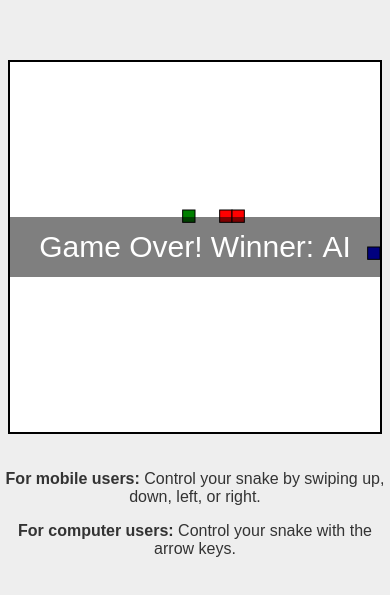
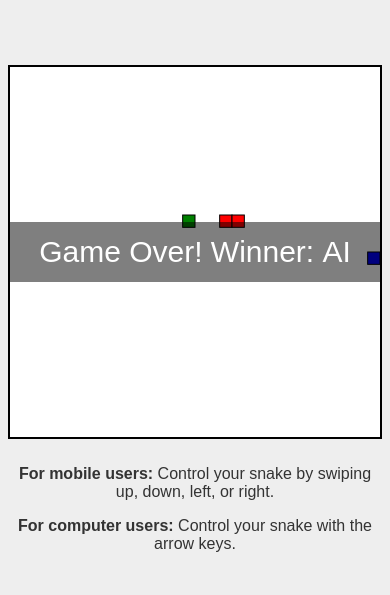
Before and after one commit to rrh1441/snek, a plain HTML site: page index.html in a window 390 px wide. Shown: the part 105-700 px from the top of the page. Drawn offline with Linux system fonts and the light colour scheme.

Commit message:
Added on-screen instructions for mobile and computer users v2

```diff
--- a/index.html
+++ b/index.html
@@ -5,7 +5,7 @@
   <title>Snake Game: User vs. AI</title>
   <meta name="viewport" content="width=device-width, initial-scale=1.0">
   <style>
-    /* Center the canvas and give it a border */
+    /* Use a flex column layout so the canvas and instructions stack vertically */
     body {
       margin: 0;
       background-color: #eee;
@@ -18,26 +18,34 @@
       user-select: none;
       -webkit-user-select: none;
     }
+    /* Container for the game canvas and instructions */
+    #gameContainer {
+      display: flex;
+      flex-direction: column;
+      align-items: center;
+    }
     canvas {
       background-color: #fff;
       border: 2px solid #000;
       touch-action: none; /* Prevent scrolling on mobile */
     }
-    /* Style for instructions */
+    /* Instructions styling */
     #instructions {
-      margin-top: 20px;
+      margin-top: 10px;
       text-align: center;
       font-family: Arial, sans-serif;
       color: #333;
+      padding: 0 10px;
     }
   </style>
 </head>
 <body>
-  <canvas id="gameCanvas"></canvas>
-
-  <div id="instructions">
-    <p><strong>For mobile users:</strong> Control your snake by swiping up, down, left, or right.</p>
-    <p><strong>For computer users:</strong> Control your snake with the arrow keys.</p>
+  <div id="gameContainer">
+    <canvas id="gameCanvas"></canvas>
+    <div id="instructions">
+      <p><strong>For mobile users:</strong> Control your snake by swiping up, down, left, or right.</p>
+      <p><strong>For computer users:</strong> Control your snake with the arrow keys.</p>
+    </div>
   </div>
 
   <script>
@@ -45,22 +53,26 @@
     const canvas = document.getElementById('gameCanvas');
     const ctx = canvas.getContext('2d');
     const margin = 20;
-    const availableSize = Math.min(window.innerWidth, window.innerHeight) - margin;
+    // Reserve space for instructions (e.g., 80px)
+    const instructionsHeight = 80;
+    const availableWidth = window.innerWidth - margin;
+    const availableHeight = window.innerHeight - margin - instructionsHeight;
+    const availableSize = Math.min(availableWidth, availableHeight);
     canvas.width = availableSize;
     canvas.height = availableSize;
 
     // ----- Grid Settings -----
-    const gridCount = 30;
-    const cellSize = canvas.width / gridCount;
-    const gridWidth = gridCount;
-    const gridHeight = gridCount;
+    const gridCount = 30;  // Number of cells along one side
+    const cellSize = canvas.width / gridCount;  // Calculate cell size based on canvas size
+    const gridWidth = gridCount;  // in cells
+    const gridHeight = gridCount; // in cells
 
     // ----- Global Game Variables -----
     let userSnake, aiSnake;
     let tokenPosition = null;
     let gameOver = false;
-    const moveInterval = 200;
-    let intervalId;
+    const moveInterval = 200; // game tick in milliseconds
+    let intervalId;           // for the game loop timer
     let remainingTokens = 100; // 100 tokens will appear
     let swipeStart = null;
 
@@ -228,7 +240,7 @@
       return newHead;
     }
 
-    // Check if the new head collides with a wall or with its own body.
+    // Check if the new head collides with a wall or its own body.
     function checkCollision(newHead, snake) {
       if (newHead.x < 0 || newHead.x >= gridWidth || newHead.y < 0 || newHead.y >= gridHeight) return true;
       for (let i = 1; i < snake.segments.length; i++) {
@@ -278,7 +290,7 @@
       return true;
     }
 
-    // Returns true if dir1 and dir2 are opposites.
+    // Returns true if two directions are opposites.
     function isOpposite(dir1, dir2) {
       return (dir1 === 'up' && dir2 === 'down') ||
              (dir1 === 'down' && dir2 === 'up') ||
@@ -300,7 +312,7 @@
     }
 
     // ----- Game Over -----
-    // mode is either 'collision' or 'tokens'. For token exhaustion, decide winner by token counts.
+    // mode is either 'collision' or 'tokens'. For token exhaustion, decide winner by token count.
     function endGame(winner, mode) {
       gameOver = true;
       let finalWinner;
```
